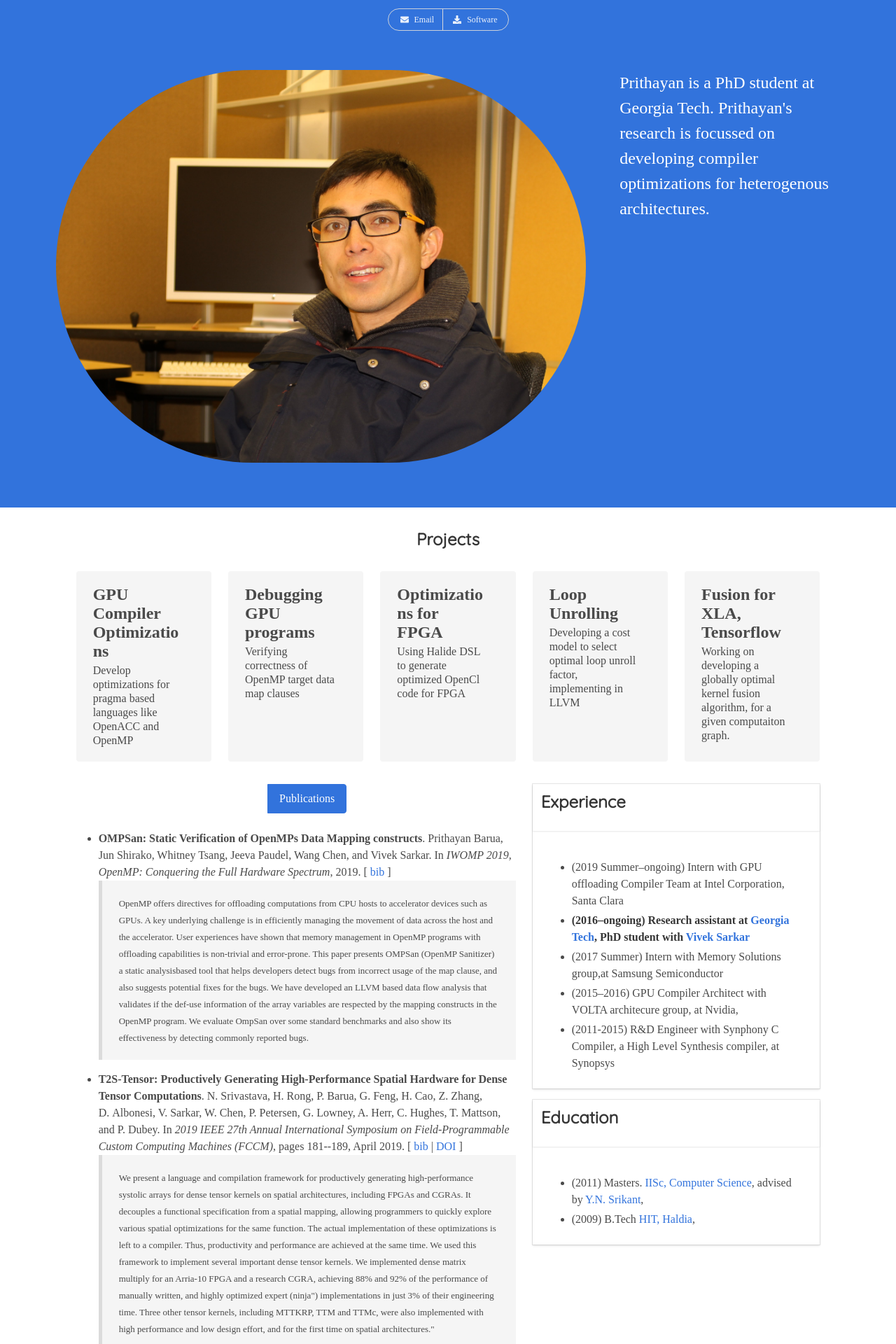
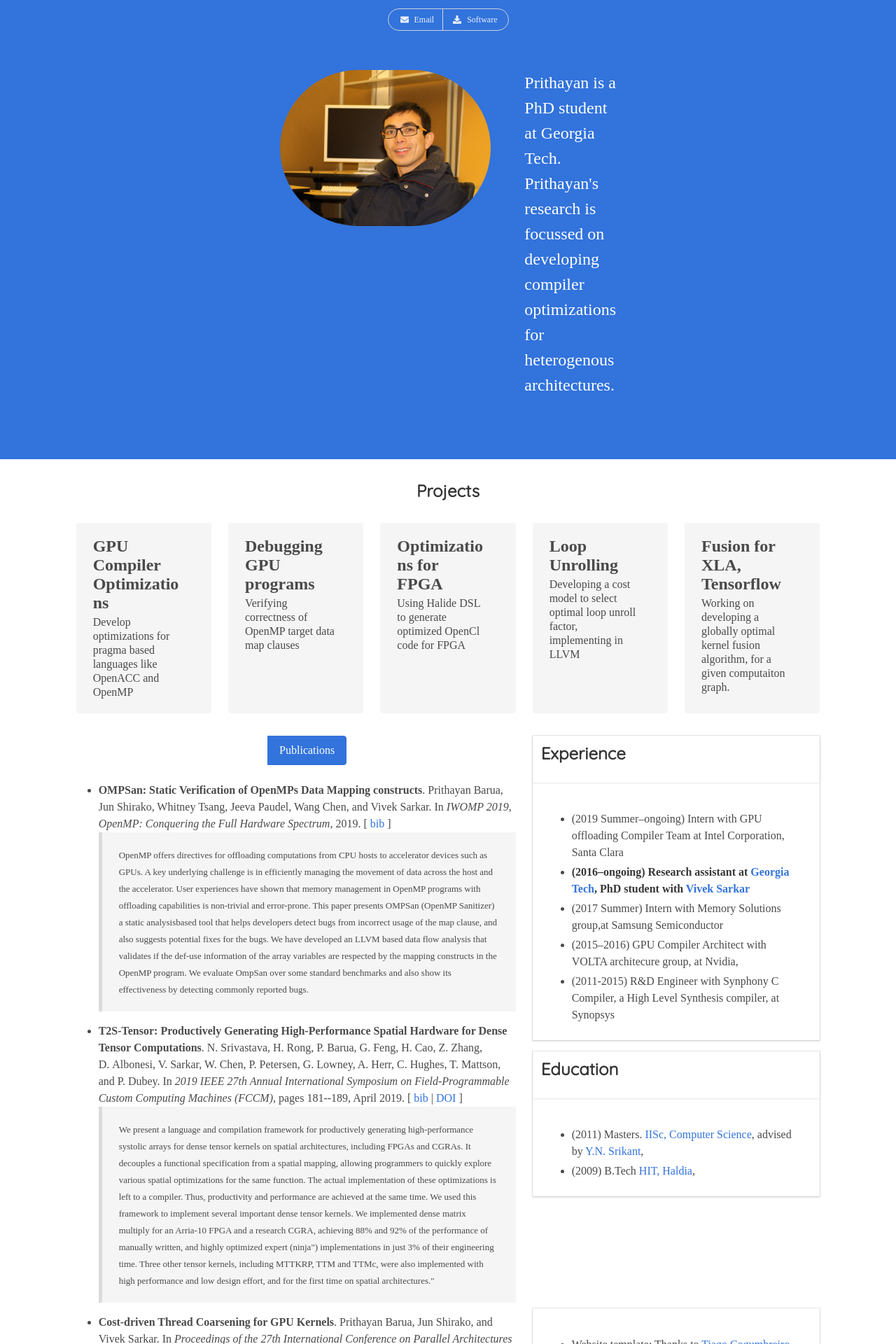
Before and after one commit to prithayan/prithayan.github.io, a Jekyll site: the page built from index.html, in a window 1280 px wide. Shown: the top 1920 px of the page at 70% size. Built offline with Jekyll 4.4.1, drawn with Linux system fonts in a browser that asks for light colours; nearby versions of some CDN libraries; some web fonts are replaced.

Commit message:
update photo

```diff
--- a/index.html
+++ b/index.html
@@ -25,7 +25,7 @@
 
   <div class="hero-body has-text-centered" style="padding-top:2em;
     padding-bottom:4em;">
-    <div class="container media" style="max-width:70em">
+    <div class="container media" style="max-width:30em">
       <figure class="image media-image" style="margin-right:3em">
         <img class="is-rounded" src="{{site.baseurl}}/assets/portrait-256.jpg"
           alt="Prithayan Barua" />
```
